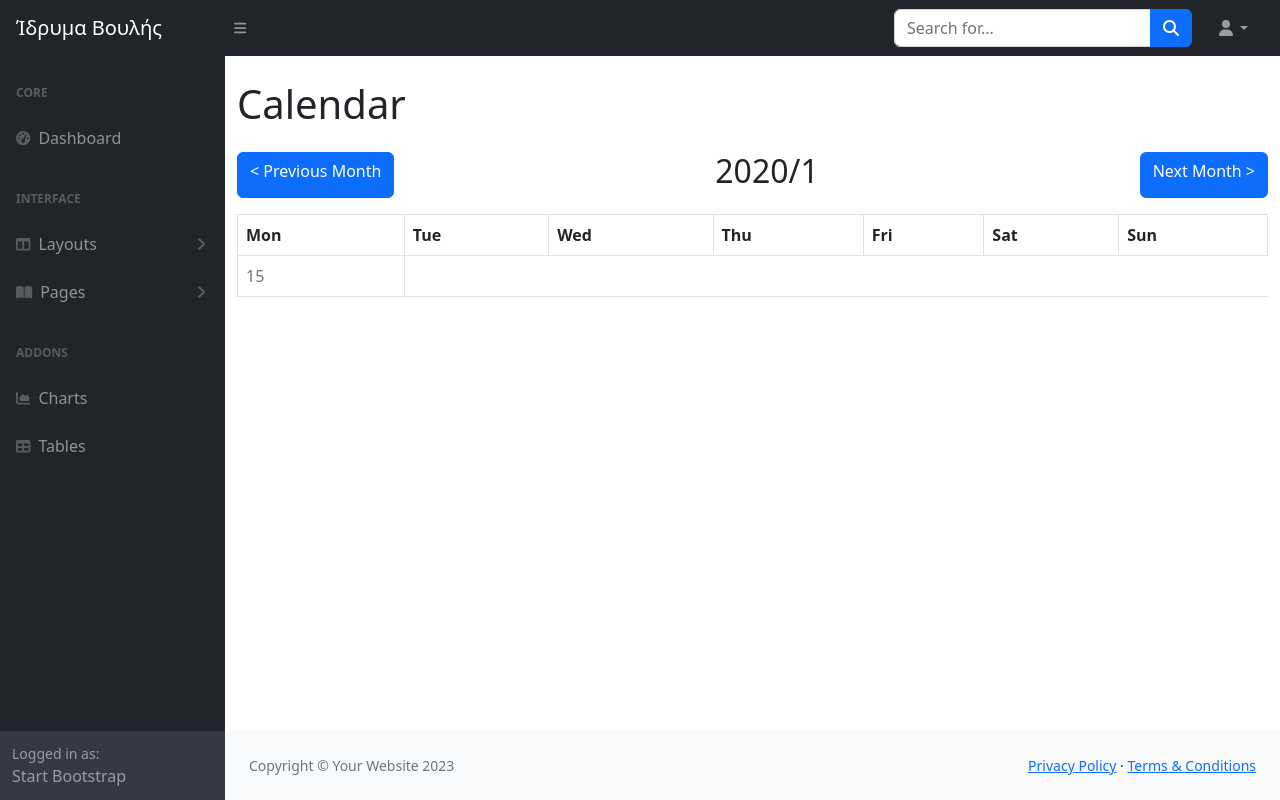
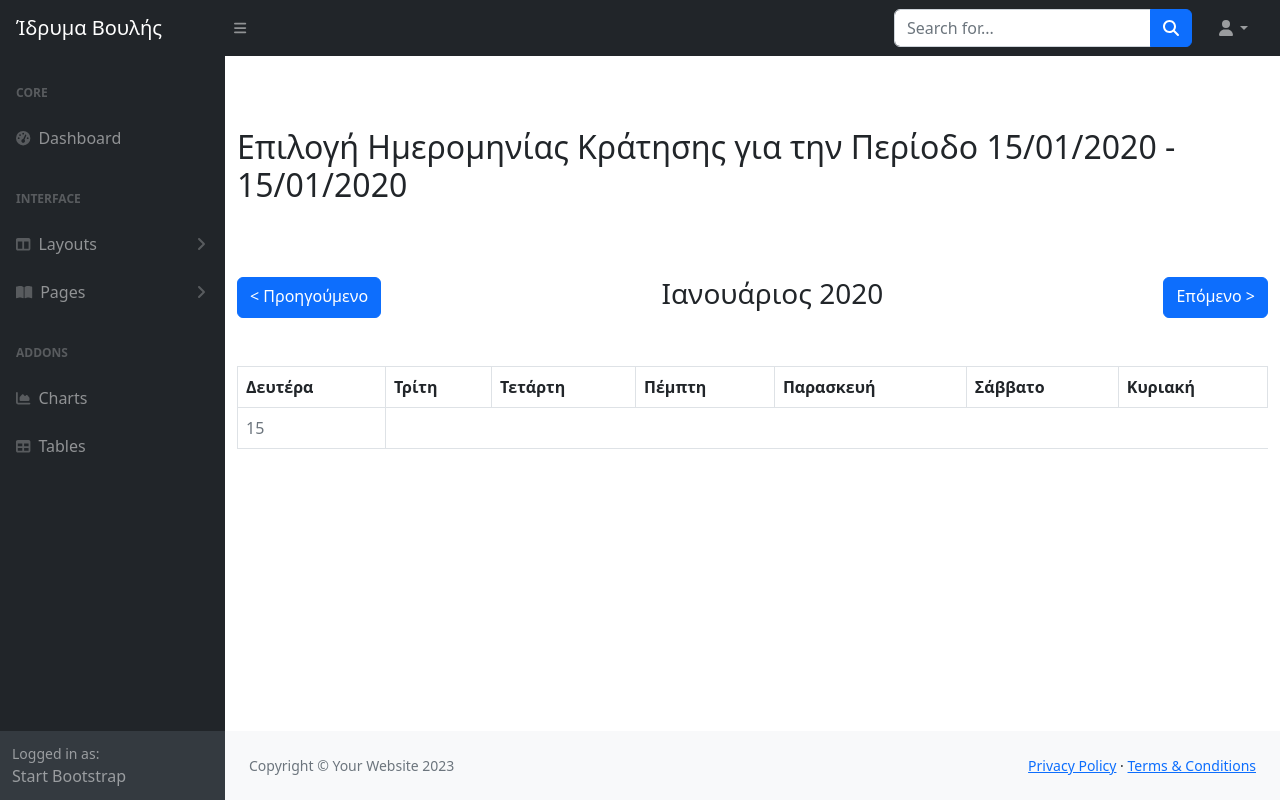
Before and after one commit to bishopston/vouli_1, a Django app: page /reservations/calendar_month/1/ in a window 1280 px wide. Run offline with Django 4.2, Linux system fonts and the light colour scheme; tables that the repository leaves empty hold one stand-in row (values such as "Sample post"); some libraries are stand-ins or nearby versions.

Commit message:
reservations

```diff
--- a/reservations/views.py
+++ b/reservations/views.py
@@ -192,24 +192,34 @@ def calendar_month(request, reservation_period_id=None, year=None, month=None):
 
 
     # Retrieve days for the current month
-    month_days = get_month_days(year, month)
+    month_days = get_month_days(year, month, reservation_period_id)
 
     context = {
-        'current_month': f'{year}/{month}',
+        #'current_month': f'{month}/{year}',
+        'current_month': month,
+        'current_year': year,
         'prev_year': prev_month.year,
         'prev_month': prev_month.month,
         'next_year': next_month.year,
         'next_month': next_month.month,
         'month_days': month_days,
         'reservation_period_id': reservation_period.id,
+        'reservation_period': reservation_period
     }
 
     return render(request, 'reservations/calendar_month_3.html', context)
 
-def get_month_days(year, month):
+# def get_month_days(year, month):
+#     # Implement your logic to retrieve days for the given month and year
+#     # For simplicity, assuming a Day model with a 'date' field
+#     days = Day.objects.filter(date__year=year, date__month=month)
+#     return chunk_days(days)
+
+def get_month_days(year, month, res_period_id):
     # Implement your logic to retrieve days for the given month and year
     # For simplicity, assuming a Day model with a 'date' field
-    days = Day.objects.filter(date__year=year, date__month=month)
+    res_period = ReservationPeriod.objects.get(pk=res_period_id)
+    days = Day.objects.filter(date__gte=res_period.start_date, date__lte=res_period.end_date).filter(date__year=year, date__month=month)
     return chunk_days(days)
 
 def chunk_days(days):
@@ -234,20 +244,51 @@ def my_reservations(request):
     my_reservations = Reservation.objects.filter(schoolUser__creator=request.user)
     #query closest available reservation period whose start date hasn't come yet and res window has not finished yet - closest_available_res_period[0]
     q = ReservationPeriod.objects.filter(is_available=True).filter(start_date__gte=dt.now()).filter(reservationwindow__end_date__gte=dt.now(pytz.utc))
-    dates = q.values('start_date').order_by('start_date')
-    closest_available_res_period = q.filter(start_date=dates[0]['start_date'])
-    #get start date of closest res period
-    #closest_available_res_period[0].reservationwindow_set.first().start_date
-    #check that res window is allowed
-    #closest_available_res_period[0].reservationwindow_set.first().is_reservation_allowed()
-    my_school = SchoolUser.objects.filter(creator=request.user)[0].school.name
 
-    context = {'my_reservations': my_reservations,
-            'next_available_res_period': closest_available_res_period[0],
-            'next_available_res_period_start_date': closest_available_res_period[0].start_date,
-            'next_available_res_period_end_date': closest_available_res_period[0].end_date,
-            'reservation_allowed': closest_available_res_period[0].reservationwindow_set.first().is_reservation_allowed(),
-            'my_school': my_school,
-    }
+    #ensure that admin has made a ReservationPeriod available
+    if len(q) > 0:
 
-    return render(request, 'reservations/myreservations.html', context)
+        dates = q.values('start_date').order_by('start_date')
+        closest_available_res_period = q.filter(start_date=dates[0]['start_date'])
+
+        try:
+            #ensure that user has created a school
+            my_school = SchoolUser.objects.filter(creator=request.user)[0].school.name
+
+            #ensure that admin has created a ReservationWindow
+            if len(ReservationWindow.objects.filter(reservation_period=closest_available_res_period[0])) > 0:
+
+                context = {'my_reservations': my_reservations,
+                        'next_available_res_period': closest_available_res_period[0],
+                        'next_available_res_period_start_date': closest_available_res_period[0].start_date,
+                        'next_available_res_period_end_date': closest_available_res_period[0].end_date,
+                        'reservation_allowed': closest_available_res_period[0].reservationwindow_set.first().is_reservation_allowed(),
+                        'my_school': my_school,
+                }
+
+                return render(request, 'reservations/myreservations.html', context)
+
+            else:
+
+                context = {'my_reservations': my_reservations,
+                        'my_school': my_school,
+                }
+
+                return render(request, 'reservations/myreservations.html', context)
+
+        except (IndexError, SchoolUser.DoesNotExist):
+            return render(request, 'reservations/myreservations.html')
+
+    else:
+
+        try:
+            my_school = SchoolUser.objects.filter(creator=request.user)[0].school.name
+
+            context = {'my_reservations': my_reservations,
+                    'my_school': my_school,
+            }
+
+            return render(request, 'reservations/myreservations.html', context)
+
+        except (IndexError, SchoolUser.DoesNotExist):
+            return render(request, 'reservations/myreservations.html')
--- a/templates/reservations/calendar_month_3.html
+++ b/templates/reservations/calendar_month_3.html
@@ -6,24 +6,52 @@
 <script src="https://code.jquery.com/jquery-3.6.0.min.js"></script>
 
 <div class="container mt-4">
-    <h1 class="mb-4">Calendar</h1>
+    <div class="mt-5 d-flex justify-content-center">
+        <h2 class="mb-4">Επιλογή Ημερομηνίας Κράτησης για την Περίοδο {{ reservation_period.start_date|date:'d/m/Y' }} - {{ reservation_period.end_date|date:'d/m/Y' }}</h1>
+    </div>
 
-    <div class="d-flex justify-content-between mb-3">
-        <a href="{% url 'reservations:calendar_month_year' reservation_period_id=reservation_period_id year=prev_year month=prev_month %}" class="btn btn-primary">&lt; Previous Month</a>
-        <h2 class="current-month">{{ current_month }}</h2>
-        <a href="{% url 'reservations:calendar_month_year' reservation_period_id=reservation_period_id year=next_year month=next_month %}" class="btn btn-primary">Next Month &gt;</a>
+    <div class="d-flex justify-content-between my-5">
+        <a href="{% url 'reservations:calendar_month_year' reservation_period_id=reservation_period_id year=prev_year month=prev_month %}" class="btn btn-primary">&lt; Προηγούμενο</a>
+        <h3 class="current-month">
+            {% if current_month == 1 %}
+                Ιανουάριος {{ current_year }}
+            {% elif current_month == 2 %}
+                Φεβρουάριος {{ current_year }}
+            {% elif current_month == 3 %}
+                Μάρτιος {{ current_year }}
+            {% elif current_month == 4 %}
+                Απρίλιος {{ current_year }}
+            {% elif current_month == 5 %}
+                Μάιος {{ current_year }}
+            {% elif current_month == 6 %}
+                Ιούνιος {{ current_year }}
+            {% elif current_month == 7 %}
+                Ιούλιος {{ current_year }}
+            {% elif current_month == 8 %}
+                Αύγουστος {{ current_year }}
+            {% elif current_month == 9 %}
+                Σεπτέμβριος {{ current_year }}
+            {% elif current_month == 10 %}
+                Οκτώβριος {{ current_year }}
+            {% elif current_month == 11 %}
+                Νοέμβριος {{ current_year }}
+            {% else %}
+                Δεκέμβριος {{ current_year }}
+            {% endif %}
+        </h2>
+        <a href="{% url 'reservations:calendar_month_year' reservation_period_id=reservation_period_id year=next_year month=next_month %}" class="btn btn-primary">Επόμενο &gt;</a>
     </div>
 
     <table class="table table-bordered">
         <thead>
             <tr>
-                <th>Mon</th>
-                <th>Tue</th>
-                <th>Wed</th>
-                <th>Thu</th>
-                <th>Fri</th>
-                <th>Sat</th>
-                <th>Sun</th>
+                <th>Δευτέρα</th>
+                <th>Τρίτη</th>
+                <th>Τετάρτη</th>
+                <th>Πέμπτη</th>
+                <th>Παρασκευή</th>
+                <th>Σάββατο</th>
+                <th>Κυριακή</th>
             </tr>
         </thead>
         <tbody>
```
Also changed, not shown: templates/reservations/myreservations.html (+22 -3 lines), templates/schools/schools.html (+8 -14 lines).
